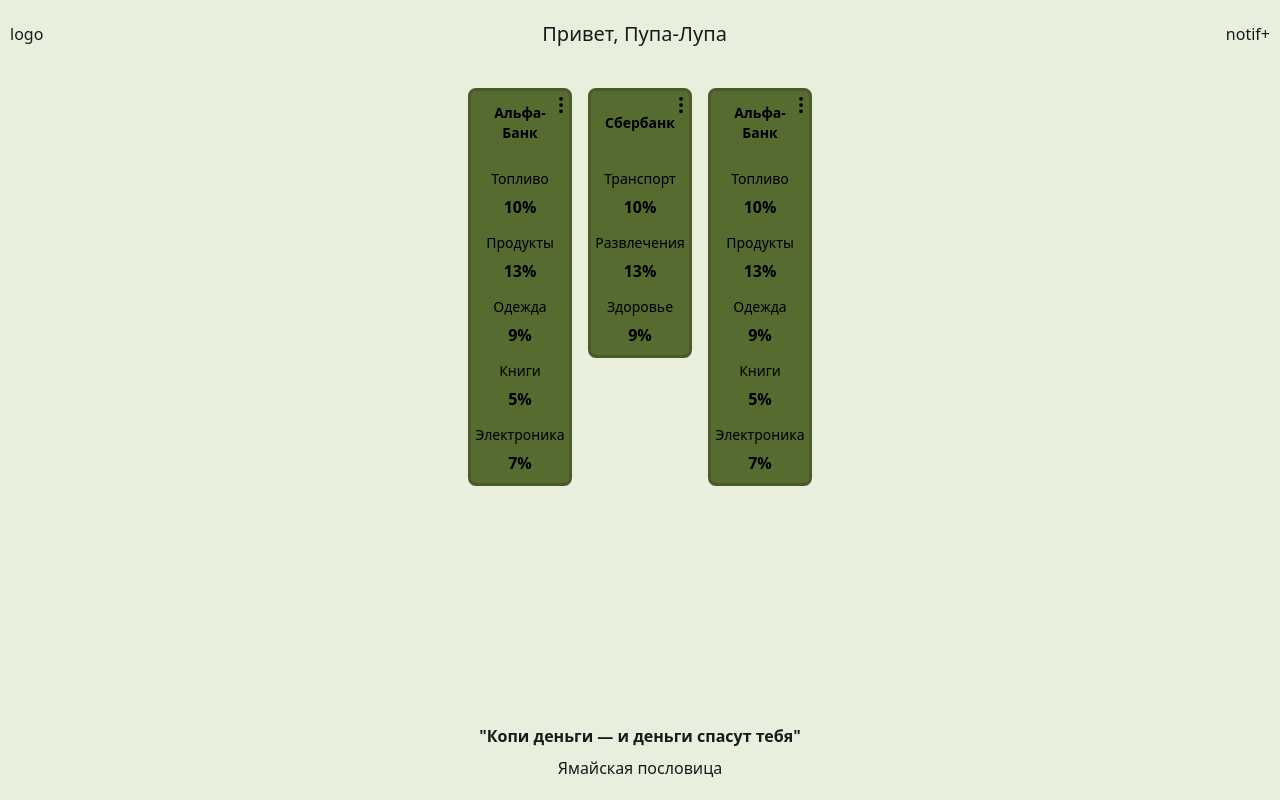
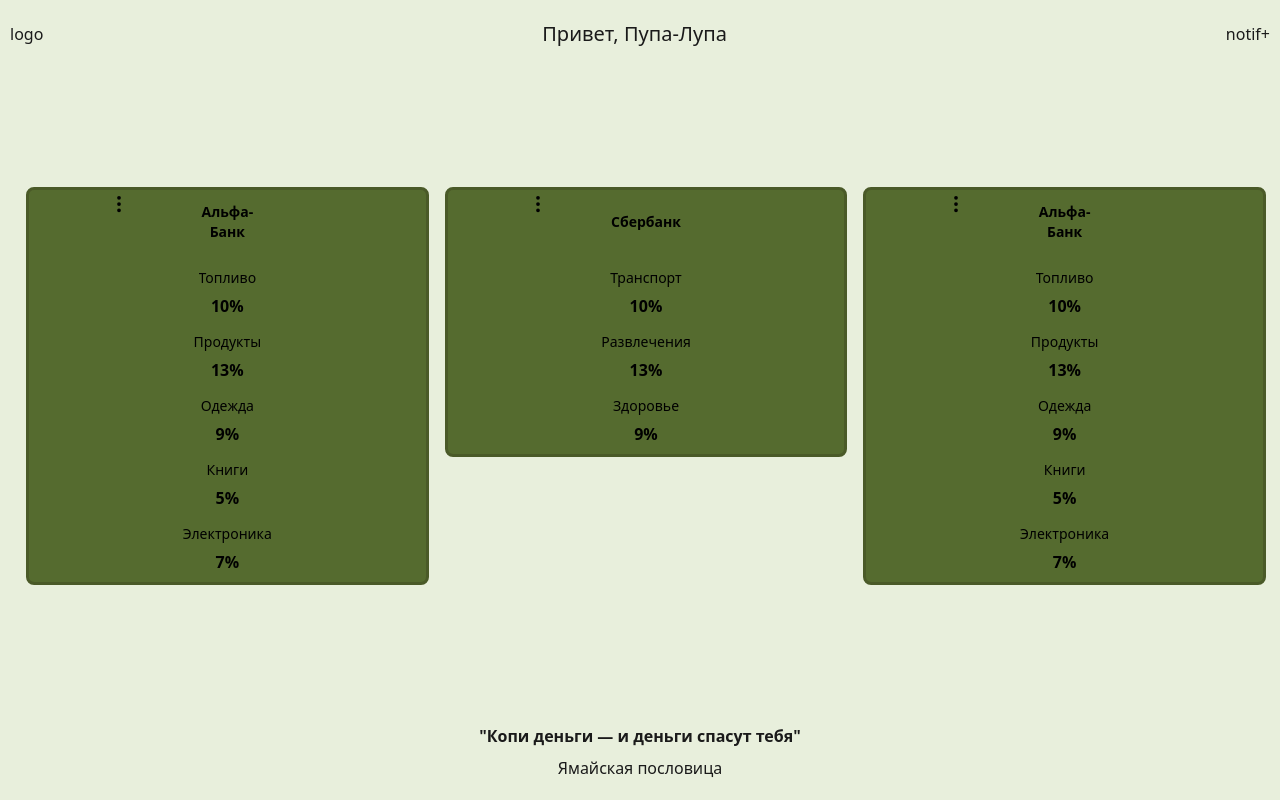
Before and after one commit to Sereja-Lebeda/cashback-app, a React (Vite) app: page / in a window 1280 px wide. Built offline with nearby package versions, Linux system fonts and the light colour scheme.

Commit message:
Feat: horizontal scroll for cards

```diff
--- a/src/components/Card.jsx
+++ b/src/components/Card.jsx
@@ -11,7 +11,7 @@ export default function Card({
   return (
     <div
       data-card
-      className={`relative flex flex-col items-center gap-2 w-26 h-auto bg-card-bg border-3 border-card-border rounded-lg py-2 px-1 ${
+      className={`relative flex flex-col items-center gap-2 shrink-0 min-w-[calc(100vw/3-1.5rem)] max-w-[calc(100vw/3-1.5rem)] bg-card-bg border-3 border-card-border rounded-lg py-2 px-1 ${
         isMoveMode ? "animate-shake" : ""
       }`}
     >
--- a/src/components/MainPage.jsx
+++ b/src/components/MainPage.jsx
@@ -9,7 +9,7 @@ import organizations from "../organizations";
 
 export default function MainPage() {
   const [userOrganizations, setUserOrganizations] = useState(() => {
-    return data.userOrganizations.map((userOrg) => {
+    const base = data.userOrganizations.map((userOrg) => {
       const org = organizations.find(
         (org) => org.id === userOrg.organizationId
       );
@@ -18,10 +18,33 @@ export default function MainPage() {
         logo: org?.logo,
       };
     });
+
+    if (typeof window === "undefined") {
+      return base;
+    }
+
+    try {
+      const saved = window.localStorage.getItem("cardsOrder");
+      if (!saved) return base;
+
+      const order = JSON.parse(saved);
+      if (!Array.isArray(order)) return base;
+
+      const byId = new Map(base.map((item) => [item.id, item]));
+
+      const ordered = order
+        .map((id) => byId.get(id))
+        .filter(Boolean);
+
+      const remaining = base.filter((item) => !order.includes(item.id));
+
+      return [...ordered, ...remaining];
+    } catch {
+      return base;
+    }
   });
 
   const [isMoveMode, setIsMoveMode] = useState(false);
-  const cardsRef = useRef(null);
   const justDraggedRef = useRef(false);
 
   function handleDragStart() {
@@ -41,6 +64,12 @@ export default function MainPage() {
       const items = [...prev];
       const [removed] = items.splice(result.source.index, 1);
       items.splice(result.destination.index, 0, removed);
+
+      if (typeof window !== "undefined") {
+        const order = items.map((item) => item.id);
+        window.localStorage.setItem("cardsOrder", JSON.stringify(order));
+      }
+
       return items;
     });
   }
@@ -75,13 +104,15 @@ export default function MainPage() {
       <Header />
 
       <DragDropContext onDragEnd={handleDragEnd} onDragStart={handleDragStart}>
-        <div className="flex justify-center w-full h-full">
+        {/* Внешний контейнер: окно с горизонтальным скроллом */}
+        <div className="w-full overflow-x-auto">
           <Droppable droppableId="cards" direction="horizontal">
             {(provided) => (
+              // Внутренний контейнер: горизонтальная лента карточек
               <div
                 ref={provided.innerRef}
                 {...provided.droppableProps}
-                className="flex justify-center items-start w-full h-full gap-4 m-10"
+                className="flex flex-nowrap items-start gap-4 px-4 py-4"
               >
                 {userOrganizations.map((organization, index) => (
                   <Draggable
--- a/src/data.json
+++ b/src/data.json
@@ -85,6 +85,28 @@
           "categoryProcent": "7%"
         }
       ]
+    },
+    {
+      "id": 4,
+      "organizationId": "sberBank",
+      "organizationName": "Сбербанк",
+      "categories": [
+        {
+          "categoryId": "transport",
+          "categoryName": "Транспорт",
+          "categoryProcent": "10%"
+        },
+        {
+          "categoryId": "entertainment",
+          "categoryName": "Развлечения",
+          "categoryProcent": "13%"
+        },
+        {
+          "categoryId": "health",
+          "categoryName": "Здоровье",
+          "categoryProcent": "9%"
+        }
+      ]
     }
   ]
 }
```
